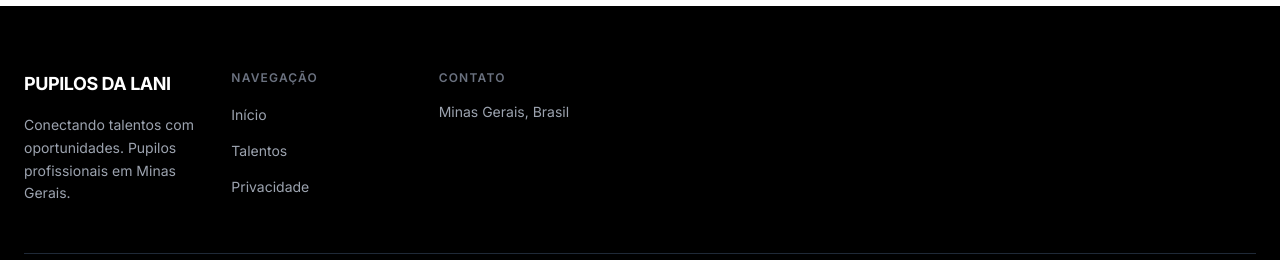
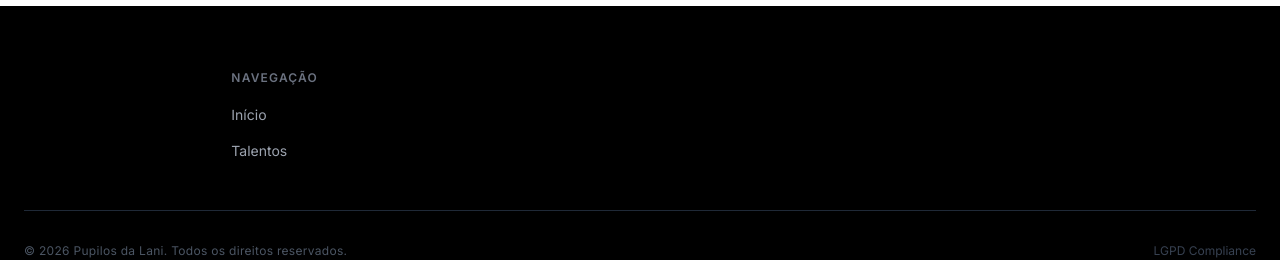
Before and after one commit to viniciusglopes/pupilos-da-lani, a Next.js app: page / in a window 1280 px wide. Shown: the part 647-907 px from the top of the page. Built offline with nearby package versions, Linux system fonts and the light colour scheme; no server answers; the database is empty.

Commit message:
Footer: remover textos padrão hardcoded, respeitar campos em branco

```diff
--- a/src/components/Footer.tsx
+++ b/src/components/Footer.tsx
@@ -52,12 +52,16 @@ export default function Footer() {
         <div className="grid grid-cols-1 md:grid-cols-3 gap-12">
           {/* About Section */}
           <div>
+            {aboutContent?.title !== undefined && (
               <h3 className="text-lg font-bold tracking-tight uppercase mb-4">
-              {aboutContent?.title || 'Pupilos da Lani'}
+                {aboutContent.title}
               </h3>
+            )}
+            {aboutContent?.content !== undefined && (
               <p className="text-gray-400 text-sm leading-relaxed">
-              {aboutContent?.content || 'Conectando talentos com oportunidades.\nPupilos profissionais em Minas Gerais.'}
+                {aboutContent.content}
               </p>
+            )}
           </div>
 
           {/* Navigation Section */}
@@ -67,7 +71,7 @@ export default function Footer() {
               {[
                 { href: '/', label: 'Início' },
                 { href: '/busca', label: 'Talentos' },
-                { href: privacyContent?.link_url || '/privacidade', label: privacyContent?.title || 'Privacidade' },
+                ...(privacyContent ? [{ href: privacyContent.link_url || '/privacidade', label: privacyContent.title || 'Privacidade' }] : []),
               ].map((link) => (
                 <li key={link.href}>
                   <Link href={link.href} className="text-sm text-gray-400 hover:text-white transition-colors">
@@ -80,11 +84,15 @@ export default function Footer() {
 
           {/* Contact Section */}
           <div>
+            {contactContent?.title !== undefined && (
               <h4 className="text-xs font-semibold tracking-widest uppercase text-gray-500 mb-4">
-              {contactContent?.title || 'Contato'}
+                {contactContent.title}
               </h4>
+            )}
             <div className="space-y-3 text-sm text-gray-400">
-              <p>{contactContent?.content || 'Minas Gerais, Brasil'}</p>
+              {contactContent?.content !== undefined && (
+                <p>{contactContent.content}</p>
+              )}
 
               {/* Social Links */}
               <div className="flex flex-col gap-2 mt-4">
```
Lines whose indentation alone changed are shown as unchanged.
